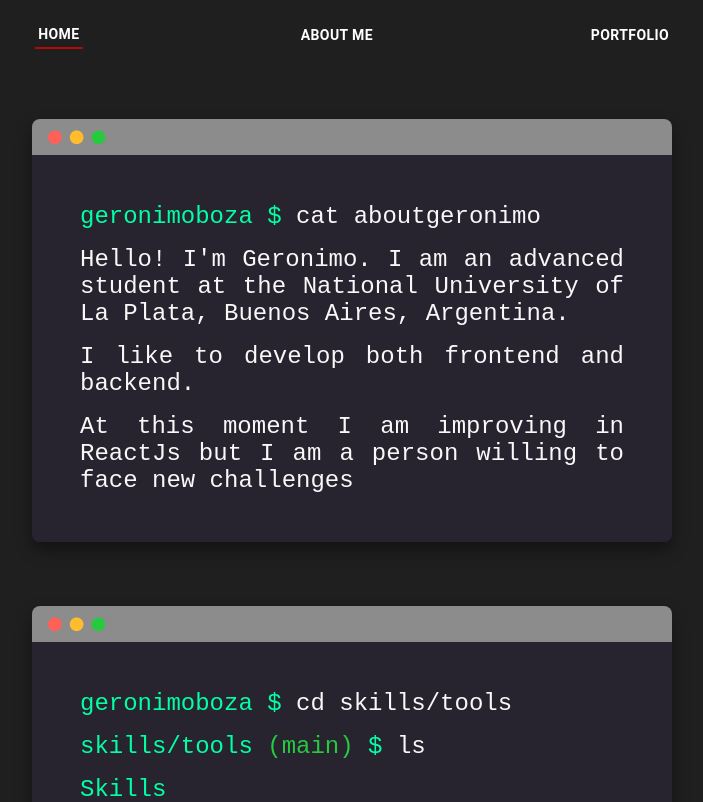
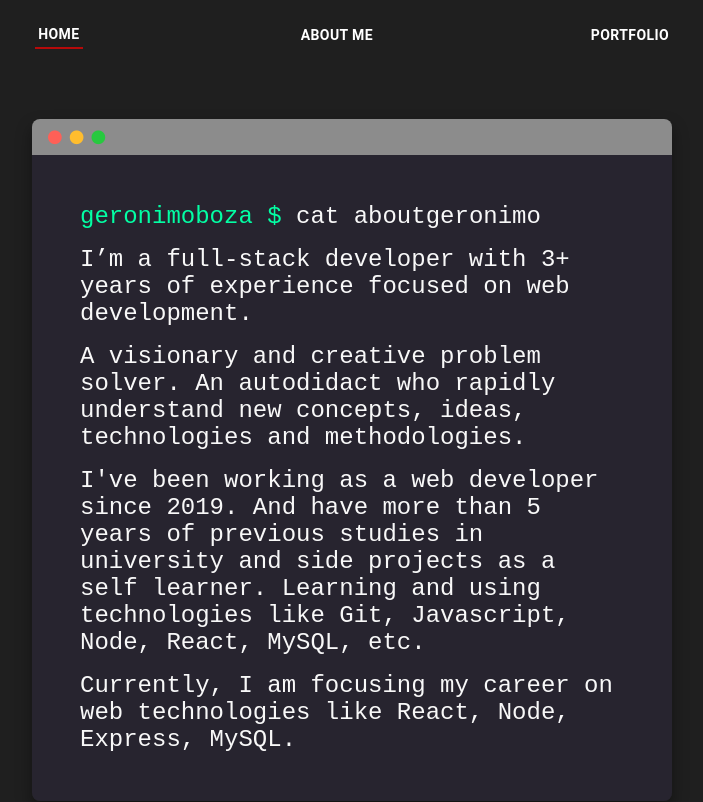
Before and after one commit to GeroBoza/portfolio, a React (Create React App) app: page /about in a window 1280 px wide. Shown: the top 802 px of the page, without its empty margins (288-991 px from the left). Built offline with nearby package versions, Linux system fonts and the light colour scheme.

Commit message:
sw app agregada

```diff
--- a/src/pages/About/About.jsx
+++ b/src/pages/About/About.jsx
@@ -32,17 +32,25 @@ const About = () => {
                     </span>{" "}
                     cat aboutgeronimo{" "}
                 </p>
-                <p style={{ textAlign: "justify" }}>
+                <p>
                     {/* n */}
-                    Hello! I'm Geronimo. I am an advanced student at the
-                    National University of La Plata, Buenos Aires, Argentina.
+                    I’m a full-stack developer with 3+ years of experience
+                    focused on web development.
                 </p>
-                <p style={{ textAlign: "justify" }}>
-                    I like to develop both frontend and backend.
+                <p>
+                    A visionary and creative problem solver. An autodidact who
+                    rapidly understand new concepts, ideas, technologies and
+                    methodologies.
                 </p>
-                <p style={{ textAlign: "justify" }}>
-                    At this moment I am improving in ReactJs but I am a person
-                    willing to face new challenges
+                <p>
+                    I've been working as a web developer since 2019. And have
+                    more than 5 years of previous studies in university and side
+                    projects as a self learner. Learning and using technologies
+                    like Git, Javascript, Node, React, MySQL, etc.
+                </p>
+                <p>
+                    Currently, I am focusing my career on web technologies like
+                    React, Node, Express, MySQL.
                 </p>
             </>
         );
--- a/src/pages/Portfolio/Portfolio.jsx
+++ b/src/pages/Portfolio/Portfolio.jsx
@@ -5,8 +5,14 @@ import { Box, Grid, Typography } from "@mui/material";
 export default function Portfolio() {
     const portfolio = [
         {
+            image: "/img/starwars.png",
+            live: "https://sw-app-challenge.netlify.app/",
+            title: "Star Wars app Challenge",
+            description: "(Node.js - Express JS - React JS)",
+        },
+        {
             image: "/img/mps.png",
-            live: "https://www.mpsencuadernacion.com/",
+            live: "https://mps-encuadernacion.netlify.app/",
             title: "MPS Encuadernación",
             description: "(Node.js - Express JS - React JS)",
         },
```
